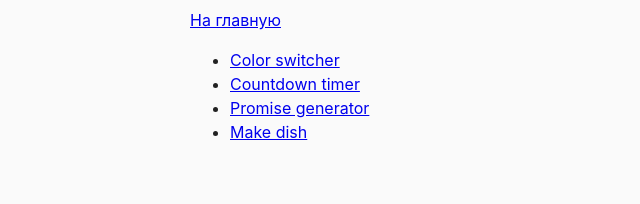
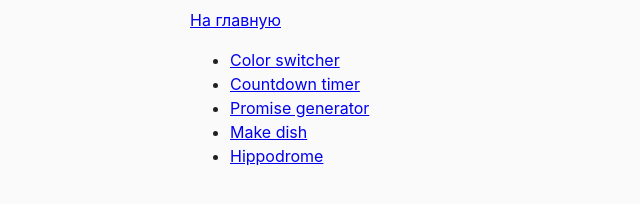
Before and after one commit to Malk0v/js-hw-11, a website built with Parcel: page src/index.html in a window 1280 px wide. Shown: the whole page, without its empty margins (0-640 px from the left). Built offline with nearby package versions, Linux system fonts and the light colour scheme.

Commit message:
Update index.html

```diff
--- a/src/index.html
+++ b/src/index.html
@@ -16,7 +16,8 @@
       <li><a href="./partials/02-timer.html">Countdown timer</a></li>
       <li><a href="./partials/03-promises.html">Promise generator</a></li>
       <li><a href="./partials/04-dish.html">Make dish</a></li>
+      <li><a href="./partials/05-hippodrome.html">Hippodrome</a></li>
     </ul>
+  </body>
 
-  </body>
 </html>
```
